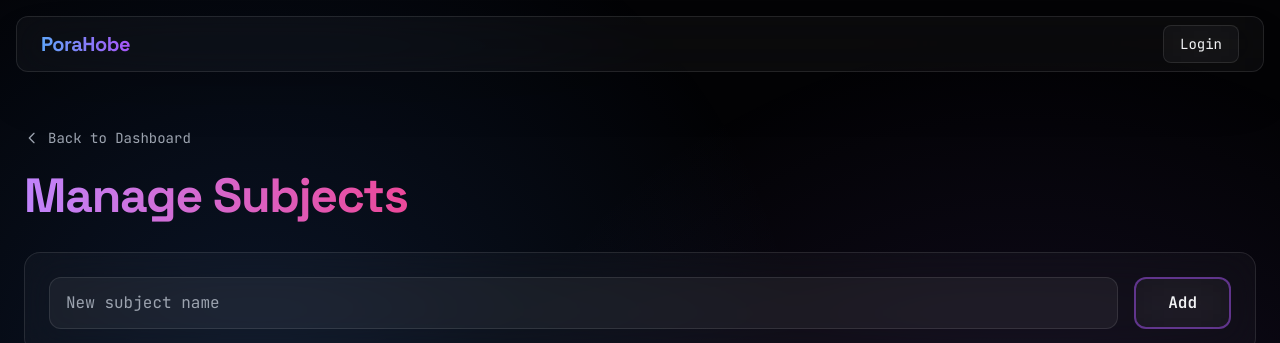
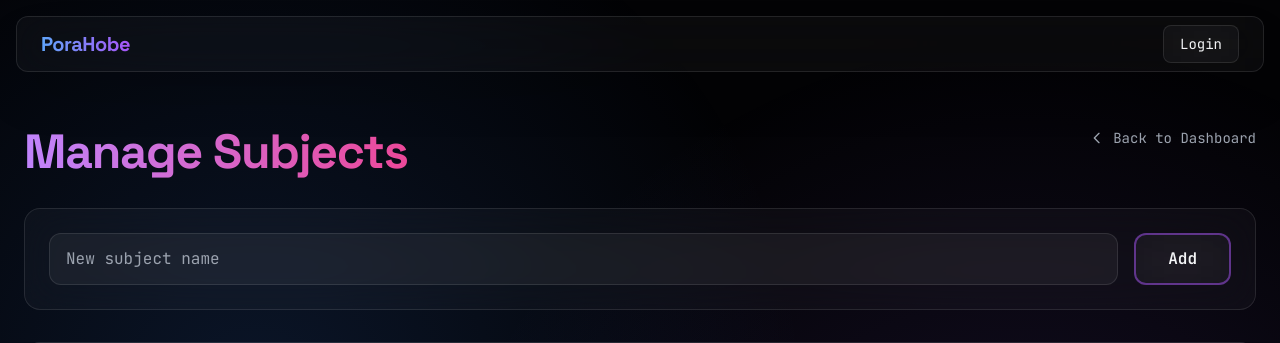
Before and after one commit to SpreadSheets600/PoraHobeBot, a Flask app: template app/templates/admin/subjects.html in a window 1280 px wide. Shown: the top 343 px of the page. Run offline with Flask 3, Linux system fonts and the light colour scheme; the template is opened without the code that fills it, so the values that code supplies are empty; parts of the project's set-up code (start-up, migrations or seed data) failed here and were passed over; some libraries are stand-ins or nearby versions.

Commit message:
style: reorganize header layout for improved structure on subjects page

```diff
--- a/app/templates/admin/subjects.html
+++ b/app/templates/admin/subjects.html
@@ -3,18 +3,19 @@
 {% block content %}
 <div class="max-w-7xl mx-auto px-4 sm:px-6">
     <div class="mb-8">
-        <a href="{{ url_for('admin.dashboard') }}" class="inline-flex items-center gap-2 font-mono text-sm text-gray-400 hover:text-purple-400 transition mb-6">
-            <svg class="w-4 h-4" fill="none" stroke="currentColor" viewBox="0 0 24 24">
-                <path stroke-linecap="round" stroke-linejoin="round" stroke-width="2" d="M15 19l-7-7 7-7"/>
-            </svg>
-            Back to Dashboard
-        </a>
-
-        <h1 class="font-display text-4xl sm:text-5xl font-bold tracking-tight mb-4">
-            <span class="bg-gradient-to-r from-purple-400 to-pink-500 bg-clip-text text-transparent">
-                Manage Subjects
-            </span>
-        </h1>
+        <div class="flex flex-col-reverse sm:flex-row sm:items-start sm:justify-between gap-4 mb-4">
+            <h1 class="font-display text-4xl sm:text-5xl font-bold tracking-tight">
+                <span class="bg-gradient-to-r from-purple-400 to-pink-500 bg-clip-text text-transparent">
+                    Manage Subjects
+                </span>
+            </h1>
+            <a href="{{ url_for('admin.dashboard') }}" class="inline-flex items-center gap-2 font-mono text-sm text-gray-400 hover:text-purple-400 transition whitespace-nowrap">
+                <svg class="w-4 h-4" fill="none" stroke="currentColor" viewBox="0 0 24 24">
+                    <path stroke-linecap="round" stroke-linejoin="round" stroke-width="2" d="M15 19l-7-7 7-7"/>
+                </svg>
+                Back to Dashboard
+            </a>
+        </div>
     </div>
 
     <!-- Add Form -->
```
